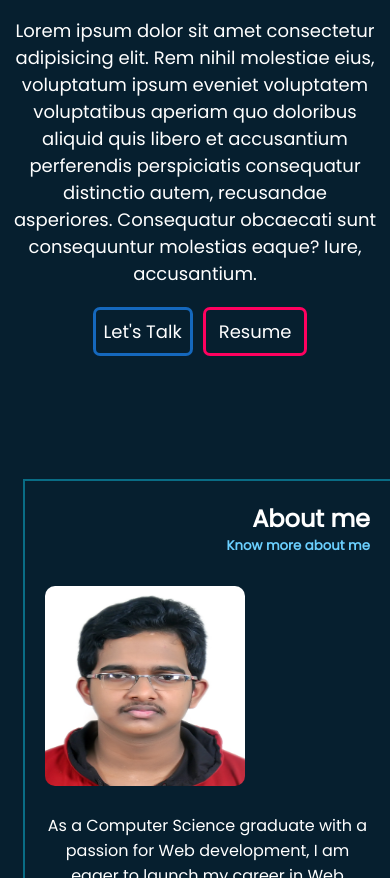
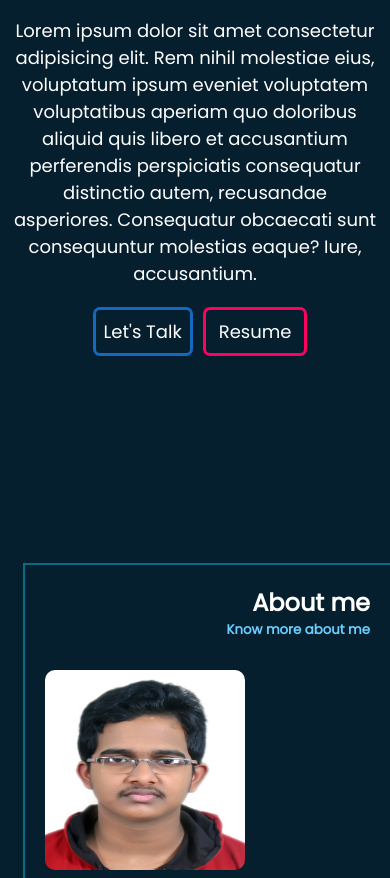
Before and after one commit to Saket6/Portfolio-Website, a plain HTML site: page index.html in a window 390 px wide. Shown: the part 222-1100 px from the top of the page. Drawn offline with Linux system fonts and the light colour scheme; files whose address does not match are found by name.

Commit message:
About mods

```diff
--- a/style.css
+++ b/style.css
@@ -544,7 +544,7 @@ body{
         height: 63vh;
     }
     .about{
-        margin: 10vh 0 0 23px !important;
+        margin: 20vh 0 0 23px !important;
         /* margin-top: 13vh; */
     }
     .port_main{
```
